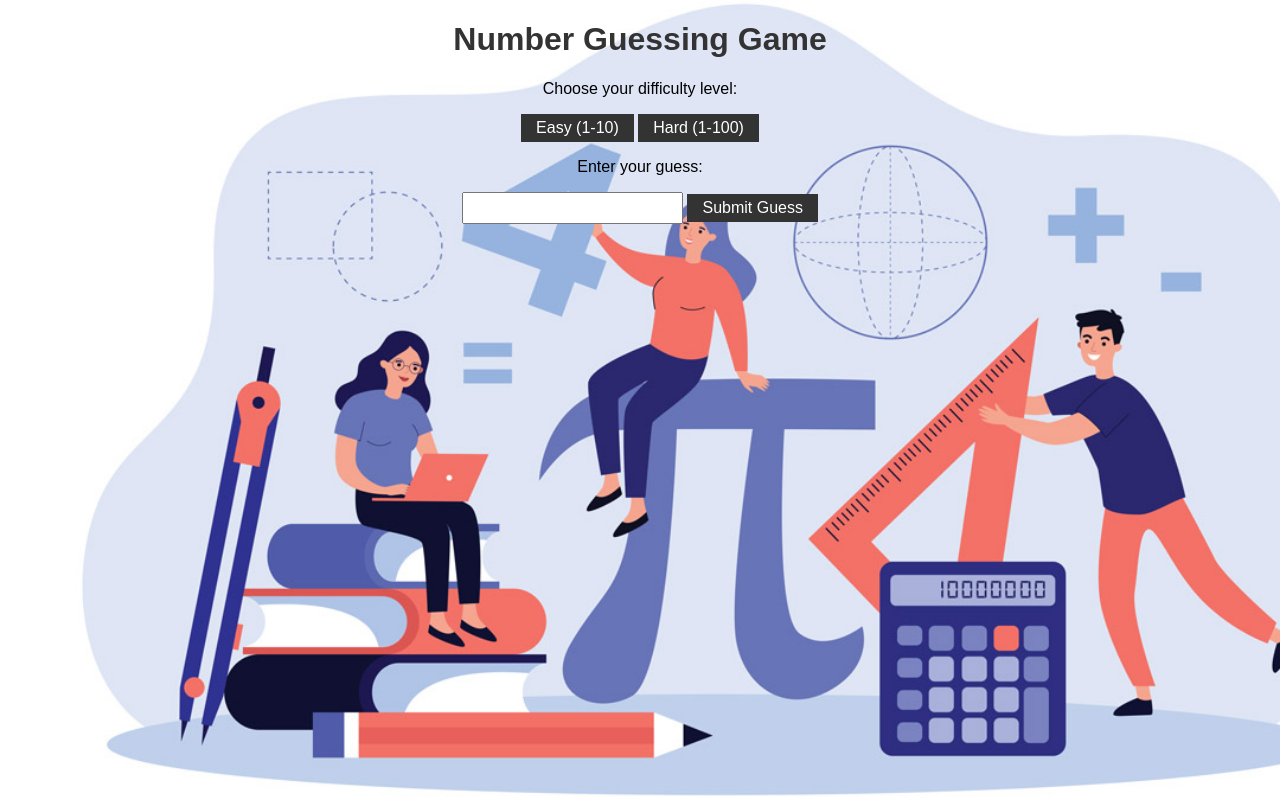
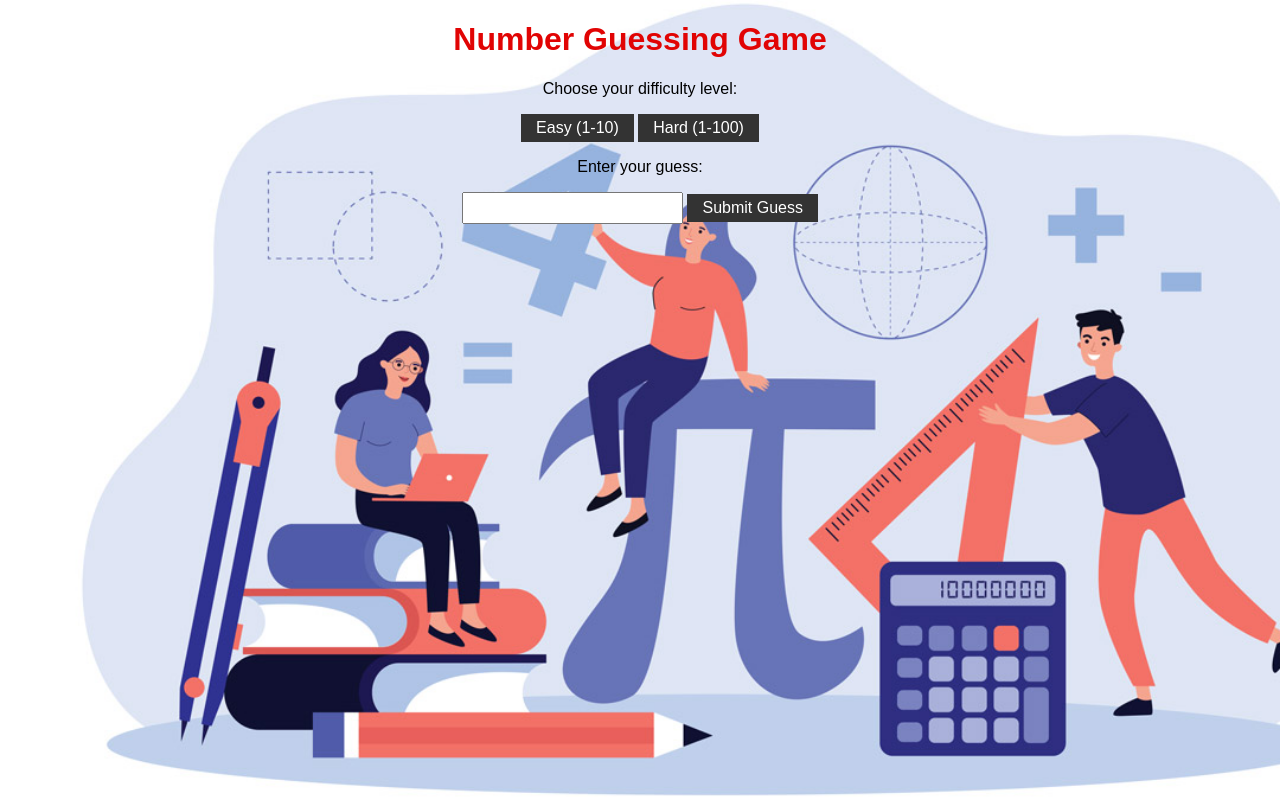
Before and after one commit to rajatkamboj06/game, a plain HTML site: page index.html in a window 1280 px wide. Drawn offline with Linux system fonts and the light colour scheme.

Commit message:
Update index.html

```diff
--- a/index.html
+++ b/index.html
@@ -15,7 +15,7 @@
         }
 
         h1 {
-            color: #333;
+            color: #e10404;
         }
 
         input {
```
